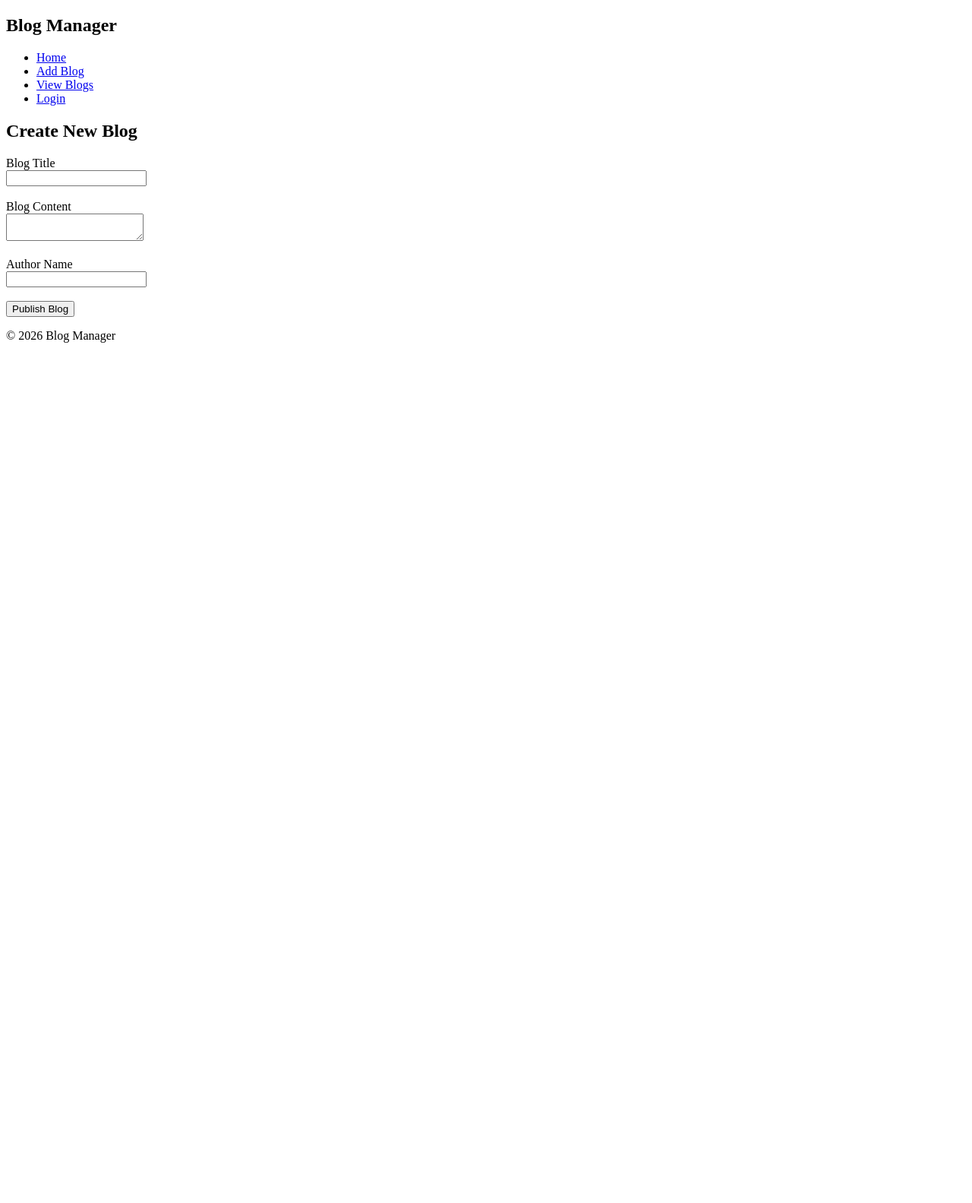
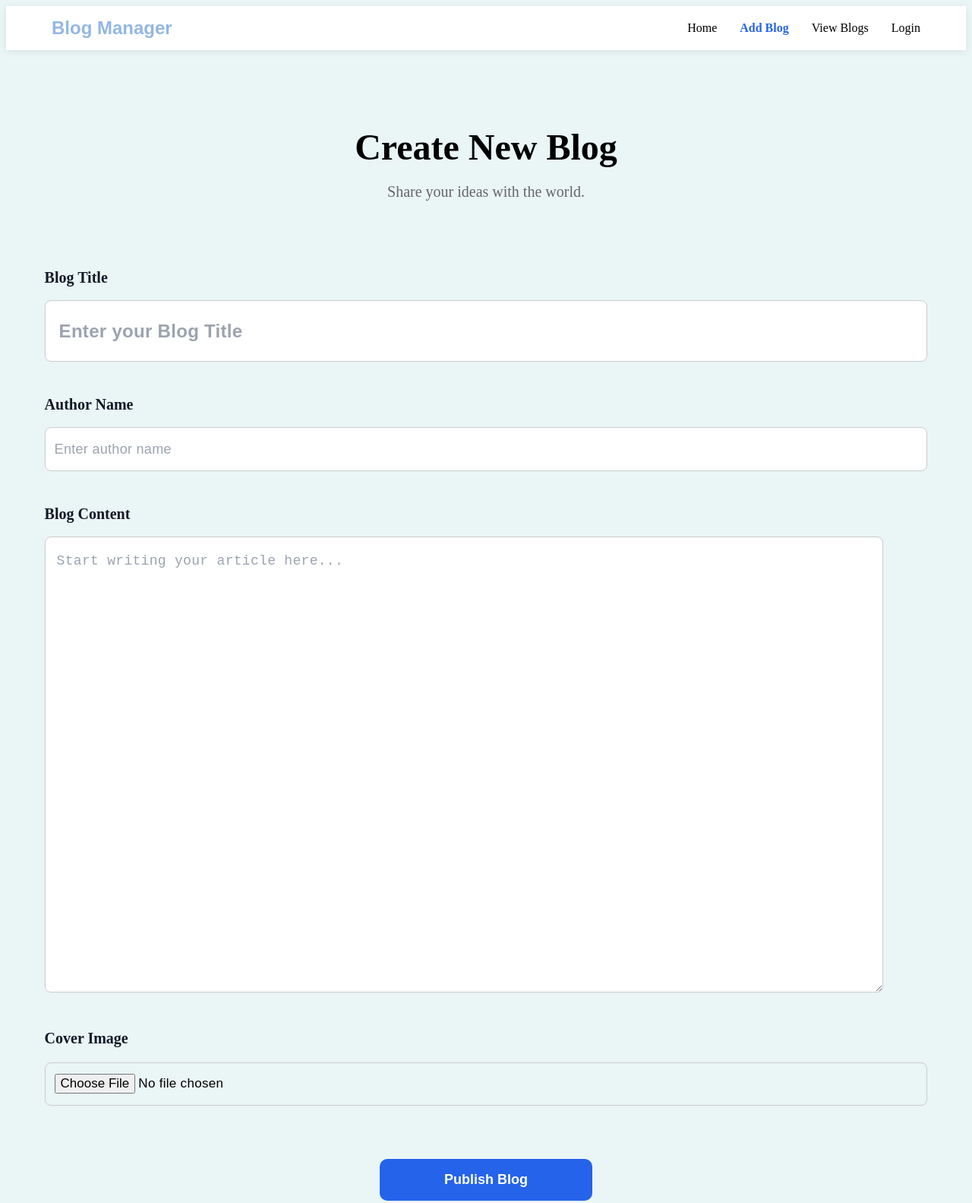
Before and after one commit to 06khushim09/blog-manager, a website: page add-blog.html in a window 1280 px wide. Shown: the top 1583 px of the page at 76% size. Before the commit the page ends 800 px from the top, so only its background shows below. Drawn offline with Linux system fonts and the light colour scheme.

Commit message:
day 2: Styling in add-blog.html file whole styling complete

```diff
--- a/add-blog.html
+++ b/add-blog.html
@@ -1,23 +1,23 @@
-<!DOCTYPE html>
+<!doctype html>
 <html lang="en">
-
-<head>
+  <head>
+    <link rel="stylesheet" href="css/style.css" />
 
     <title>Add Blog - Blog Manager</title>
-
-</head>
+  </head>
+  <body>
     <!--navbar-->
     <header>
       <nav>
         <h2>Blog Manager</h2>
 
-        <ul>
+        <ul class="nav-links">
           <li>
             <a href="index.html"> Home </a>
           </li>
 
           <li>
-            <a href="add-blog.html"> Add Blog </a>
+            <a href="add-blog.html" class="active"> Add Blog </a>
           </li>
 
           <li>
@@ -31,88 +31,54 @@
       </nav>
     </header>
     <!--navbar ended-->
+
     <!--main started-->
     <main>
+      <section class="page-header">
+        <h1>Create New Blog</h1>
+        <p>Share your ideas with the world.</p>
+      </section>
 
+      <section class="form-container">
+        <form>
+          <label> Blog Title </label>
 
-<section>
+          <input
+            type="text"
+            id="title"
+            name="title"
+            placeholder="Enter your Blog Title"
+          />
 
+          <label> Author Name </label>
 
-<h1>
-Create New Blog
-</h1>
+          <input
+            type="text"
+            id="author"
+            name="author"
+            placeholder="Enter author name "
+          />
 
+          <label> Blog Content </label>
 
+          <textarea
+            id="content"
+            name="content"
+            placeholder="Start writing your article here..."
+          ></textarea>
+          <label for="image"> Cover Image </label>
 
-<form>
+          <input type="file" id="image" accept="image/*" />
 
-
-<label>
-Blog Title
-</label>
-
-<br>
-
-<input type="text" id="title" name="title">
-
-
-<br><br>
-
-
-
-<label>
-Blog Content
-</label>
-
-<br>
-
-
-<textarea id="content" name="content"></textarea>
-
-
-<br><br>
-
-
-
-<label>
-Author Name
-</label>
-
-<br>
-
-
-<input type="text" id="author" name="author">
-
-
-<br><br>
-
-
-
-<button type="submit">
-Publish Blog
-</button>
-
-
-
-</form>
-
-
-</section>
-
-
-</main>
+          <button type="submit">Publish Blog</button>
+        </form>
+      </section>
+    </main>
     <!--main ended-->
     <!--footer started-->
     <footer>
       <p>© 2026 Blog Manager</p>
     </footer>
     <!--footer ended-->
-
-
-<body>
-
-
-</body>
-
-
+  </body>
 </html>
--- a/css/style.css
+++ b/css/style.css
@@ -1,5 +1,5 @@
 :root{--primary-color:#93b7e5;}
-.body
+body
 {
 
     background-color:#eaf5f5;
@@ -17,6 +17,9 @@ nav {
     align-items: center;
     padding: 15px 60px;
     box-shadow: 0 2px 10px rgba(0, 0, 0, 0.08);
+    position: sticky;
+    top: 0;
+    z-index: 1000;
 }
 
 /* Logo */
@@ -43,6 +46,8 @@ nav h2 {
     text-decoration: none;
     color: black;
     font-weight: 500;
+    transition:.3s;
+
 }
 
 /* Hover Effect */
@@ -170,7 +175,155 @@ footer{
 
     background:white;
     text-align:center;
-    padding:20px;
+    padding:25px;
     margin-top:60px;
     box-shadow:0 -2px 10px rgba(0,0,0,.08);
 }
+
+/*----------------------
+    add blog styling
+------------------------*/
+
+.form-container{
+    width:95%;
+    max-width:1400px;
+    margin:50px auto;
+}
+
+input,
+textarea{
+    width:100%;
+    padding:12px;
+    margin-top:8px;
+    margin-bottom:20px;
+    border:1px solid #ccc;
+    border-radius:8px;
+    font-size:16px;
+    box-sizing:border-box;
+     line-height:1.8;
+    letter-spacing:.3px;
+}
+
+
+
+label{
+    display: block;
+    font-size: 20px;
+    font-weight: 600;
+    color:#111827;
+    margin-bottom: 10px;
+    margin-top: 25px;
+}
+
+button{
+
+    width:280px;
+    height:55px;
+    padding:14px;
+    background:#2563eb;
+    color:white;
+    border:none;
+    border-radius:10px;
+    font-size:18px;
+    font-weight:600;
+    cursor:pointer;
+    transition:.3s;
+
+    display:block;
+    margin:40px auto;
+}
+button:hover{
+    transform:translateY(-3px);
+    box-shadow:0 8px 20px rgba(37,99,235,.25);
+}
+main{
+    padding:40px 20px;
+}
+.page-header{
+padding:20px 0 10px;
+text-align:center;
+
+margin-bottom:60px;
+
+}
+
+.page-header h1{
+
+font-size:48px;
+
+margin-bottom:15px;
+
+}
+
+.page-header p{
+
+font-size:20px;
+
+color:#666;
+
+}
+
+textarea{
+
+width:95%;
+padding:15px;
+font-size:18px;
+min-height:550px;
+line-height:1.8;
+resize:vertical;
+
+}
+
+input:focus,
+textarea:focus{
+
+outline:none;
+
+border-color:#2563eb;
+
+box-shadow:0 0 8px rgba(37,99,235,.2);
+
+}
+input,
+textarea{
+
+transition:.25s;
+
+}
+
+.form-group{
+    margin-bottom:30px;
+}
+
+input[type="text"],
+textarea{
+    font-size:18px;
+}
+
+input[type="file"]{
+    font-size:17px;
+    margin-top:10px;
+    margin-bottom:30px;
+}
+
+.nav-links .active{
+    color:#2563eb;
+    font-weight:bold;
+}
+
+::placeholder{
+    color:#9ca3af;
+}
+#title{
+    font-size:24px;
+    font-weight:600;
+    padding:18px;
+}
+#content{
+    min-height:600px;
+    line-height:1.8;
+    font-size:18px;
+}
+#blogs{
+    scroll-margin-top: 90px;
+}
```
Also changed, not shown: index.html (+2 -2 lines).
